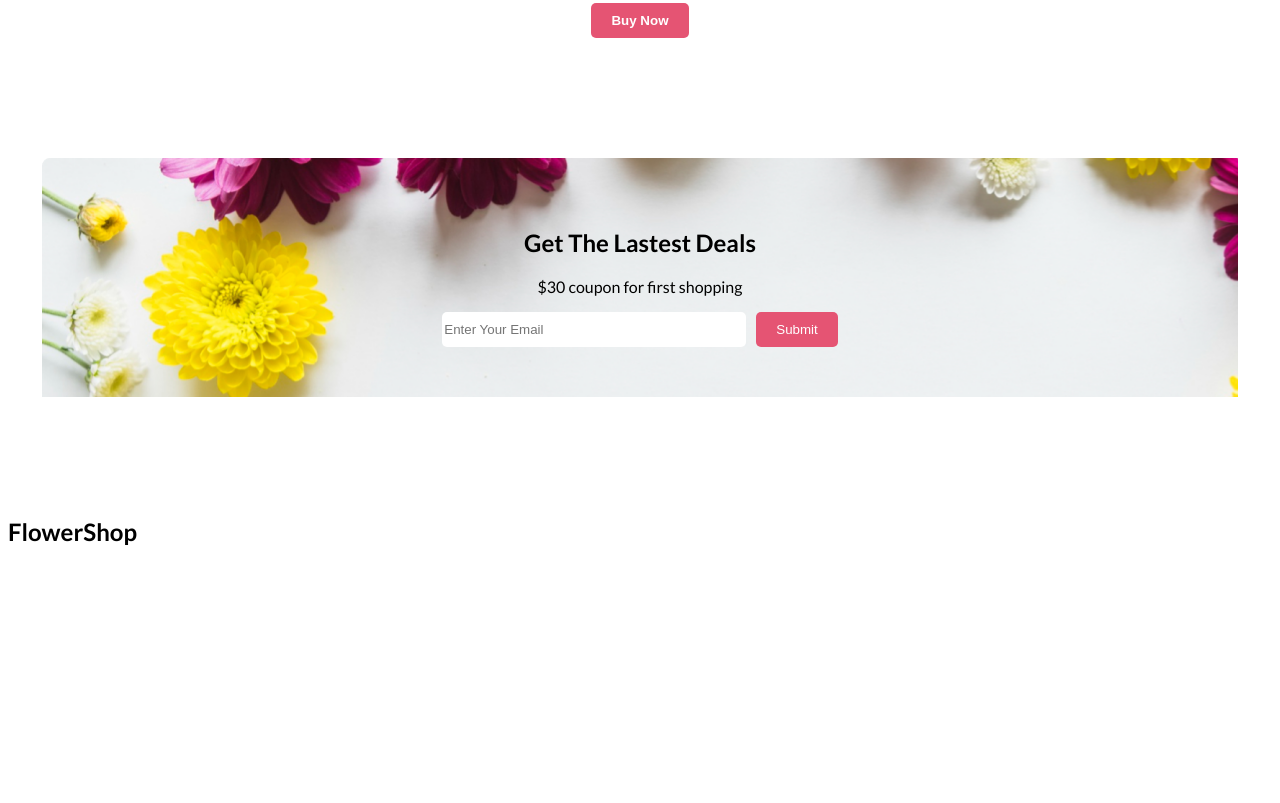
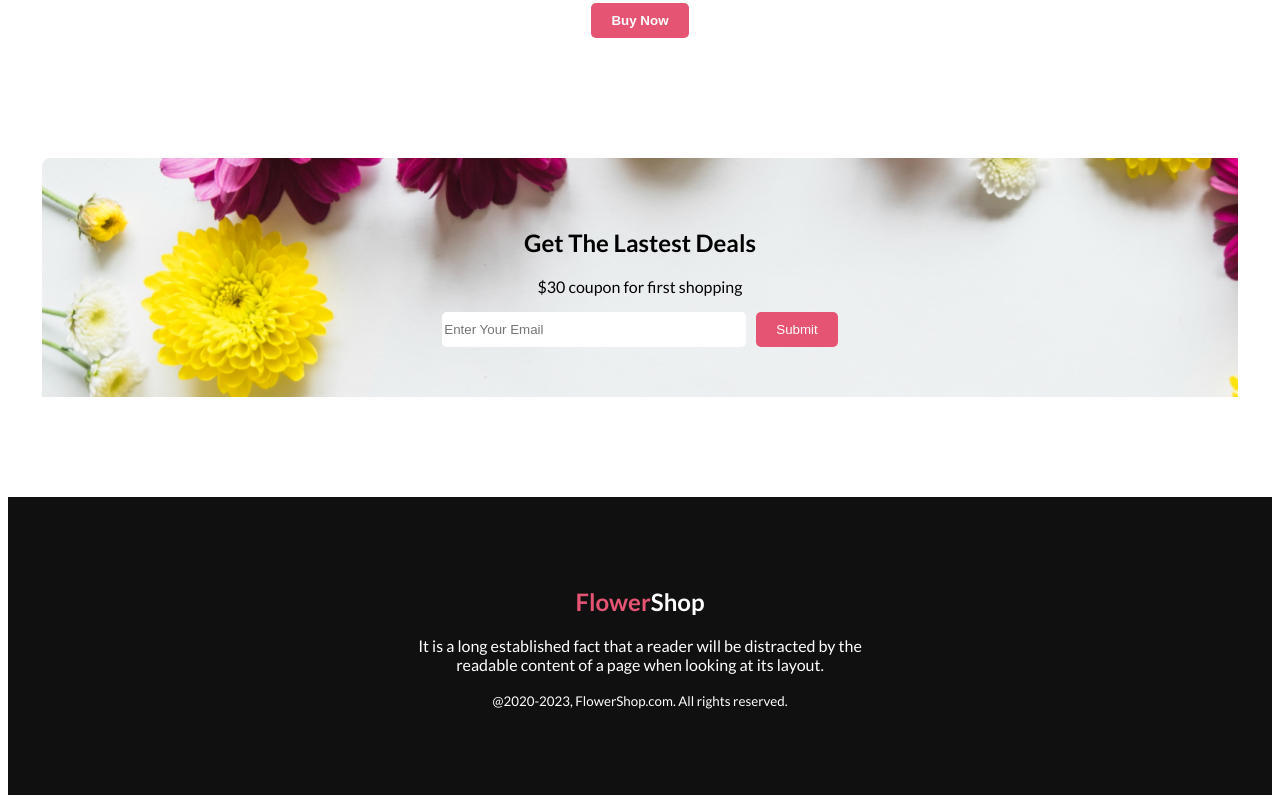
Before and after one commit to mdruhitbeensiddik/Flower-Shop-Website, a plain HTML site: page flower-shop-assignment/index.html in a window 1280 px wide. Shown: the part 3261-4064 px from the top of the page. Before the commit the page ends 3827 px from the top, so only its background shows below. Drawn offline with Linux system fonts and the light colour scheme; files whose address does not match are found by name.

Commit message:
all done

```diff
--- a/flower-shop-assignment/index.html
+++ b/flower-shop-assignment/index.html
@@ -151,8 +151,11 @@
     </main>
     <!-- footer section  -->
     <footer class="footer-background">
-        <div>
-            <h2><span class="Flower-color">Flower</span>Shop</h2>
+        <div class="footer-details">
+            <h2><span class="flower-color">Flower</span>Shop</h2>
+            <p>It is a long established fact that a reader will be distracted by the readable content of a page when
+                looking at its layout.</p>
+            <p><small>@2020-2023, FlowerShop.com. All rights reserved. </small></p>
 
         </div>
 
--- a/flower-shop-assignment/style.css
+++ b/flower-shop-assignment/style.css
@@ -287,3 +287,20 @@ body {
     width: 300px;
     border-radius: 5px;
 }
+
+/* footer section  */
+
+.footer-background {
+    background-color: #111010;
+    color: white;
+
+}
+
+.footer-details {
+    padding: 70px 400px;
+    text-align: center;
+}
+
+.flower-color {
+    color: #E55473;
+}
```
